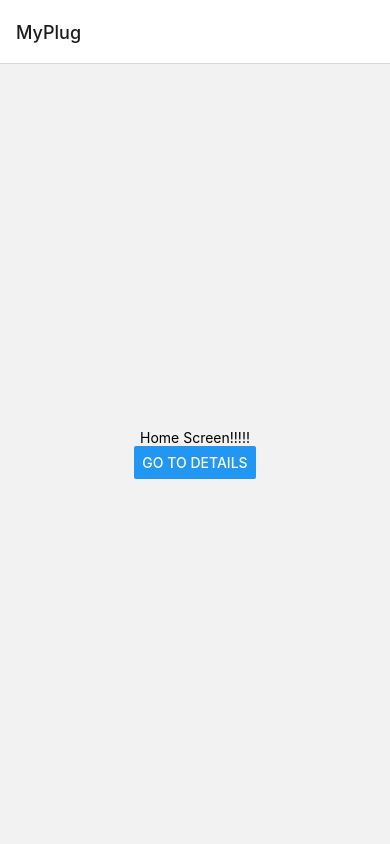
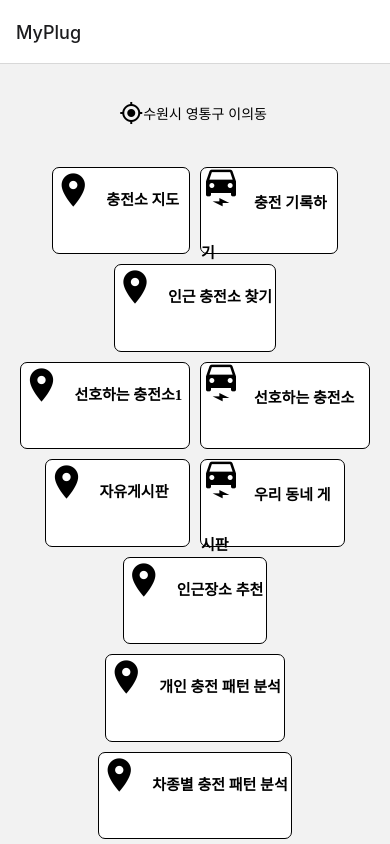
Before and after one commit to KGU-DCS-LAB/myPlug, a React Native app in the folder app-expo/: screen / in a window 390 px wide. Built offline with nearby package versions, Linux system fonts and the light colour scheme.

Commit message:
MyPlug 메인화면 구현

```diff
--- a/app-expo/src/views/main/HomeView.js
+++ b/app-expo/src/views/main/HomeView.js
@@ -1,19 +1,144 @@
 import * as React from 'react';
-import { Button, View, Text } from 'react-native';
 import { NavigationContainer } from '@react-navigation/native';
 import { createNativeStackNavigator } from '@react-navigation/native-stack';
+import 'react-native-gesture-handler';
+import { Button, View, Text, StyleSheet, Image } from 'react-native';
+import { MaterialIcons } from '@expo/vector-icons';
+import { MaterialCommunityIcons } from '@expo/vector-icons';
 
 function HomeView() {
   return (
-    <View style={{ flex: 1, alignItems: 'center', justifyContent: 'center' }}>
-    <Text>Home Screen!!!!!</Text>
-    <Button
-      title="Go to Details"
-      onPress={() => navigation.navigate('Details')}
-    />
-  </View>
-  );
+    <View  style={{ flex: 1, alignItems: 'center' }}>
+
+
+          <View style={{ flex: 1, alignItems: 'center', flexDirection: 'row' }}>
+          <MaterialIcons name="my-location" size={24} color="black" />
+        <Text>수원시 영통구 이의동 </Text>
+          </View>
+
+
+          <View style={{ flex: 1, flexDirection: 'row'}}>
+
+                    <View style={styles.CardContainer}>
+                    <MaterialCommunityIcons name="map-marker" size={40} color="black" > <Text style={styles.CardTitle}>충전소 지도</Text></MaterialCommunityIcons>
+
+                    </View>
+
+
+                    <View style={styles.CardContainer}>
+                    <MaterialIcons name="electric-car" size={40} color="black" > <Text style={styles.CardTitle}>충전 기록하기</Text></MaterialIcons>
+
+                    </View>
+
+              </View>
+
+
+              <View style={{ flex: 1, flexDirection: 'column'}}>
+
+                    <View style={styles.CardContainer}>
+                    <MaterialCommunityIcons name="map-marker" size={40} color="black" > <Text style={styles.CardTitle}>인근 충전소 찾기</Text></MaterialCommunityIcons>
+
+                    </View>
+
+              </View>
+
+
+              <View style={{ flex: 1, flexDirection: 'row'}}>
+
+                    <View style={styles.CardContainer}>
+                    <MaterialCommunityIcons name="map-marker" size={40} color="black" > <Text style={styles.CardTitle}>선호하는 충전소1</Text></MaterialCommunityIcons>
+
+                    </View>
+
+
+                    <View style={styles.CardContainer}>
+                    <MaterialIcons name="electric-car" size={40} color="black" > <Text style={styles.CardTitle}>선호하는 충전소2</Text></MaterialIcons>
+
+                    </View>
+
+              </View>
+
+
+
+              <View style={{ flex: 1, flexDirection: 'row'}}>
+
+                    <View style={styles.CardContainer}>
+                    <MaterialCommunityIcons name="map-marker" size={40} color="black" > <Text style={styles.CardTitle}>자유게시판</Text></MaterialCommunityIcons>
+
+                    </View>
+
+
+                    <View style={styles.CardContainer}>
+                    <MaterialIcons name="electric-car" size={40} color="black" > <Text style={styles.CardTitle}>우리 동네 게시판</Text></MaterialIcons>
+
+                    </View>
+
+              </View>
+
+
+
+              <View style={{ flex: 1, flexDirection: 'column'}}>
+
+                    <View style={styles.CardContainer}>
+                    <MaterialCommunityIcons name="map-marker" size={40} color="black" > <Text style={styles.CardTitle}>인근장소 추천</Text></MaterialCommunityIcons>
+
+                    </View>
+
+              </View>
+
+
+              <View style={{ flex: 1, flexDirection: 'column'}}>
+
+                    <View style={styles.CardContainer}>
+                    <MaterialCommunityIcons name="map-marker" size={40} color="black" > <Text style={styles.CardTitle}>개인 충전 패턴 분석</Text></MaterialCommunityIcons>
+
+                    </View>
+
+              </View>
+
+
+              <View style={{ flex: 1, flexDirection: 'column'}}>
+
+                    <View style={styles.CardContainer}>
+                    <MaterialCommunityIcons name="map-marker" size={40} color="black" > <Text style={styles.CardTitle}>차종별 충전 패턴 분석</Text></MaterialCommunityIcons>
+
+                    </View>
+
+              </View>
+
+
+
+
+
+ </View>
+ );
 }
+const styles = StyleSheet.create({
+  CardContainer: {
+
+      flex: 1,
+      elevation: 5,
+    backgroundColor: 'white',
+    borderRadius: 7,
+      borderWidth: 0.5,
+      borderColor: 'black',
+      margin: 5,
+      flexDirection: 'column',
+      alignItems: 'stretch'
+
+  },
+  CardTitle: {
+      width: '100%',
+      fontWeight: 'bold',
+      fontSize: 15,
+      padding: 3
+  },
+  CardContent: {
+      width: '100%',
+      fontSize: 12,
+      padding: 3
+  },
+});
 
 
 export default HomeView;
```
Also changed, not shown: app-expo/src/views/community/FreeBBS.js (added), app-expo/src/views/community/TownBBS.js (added).
